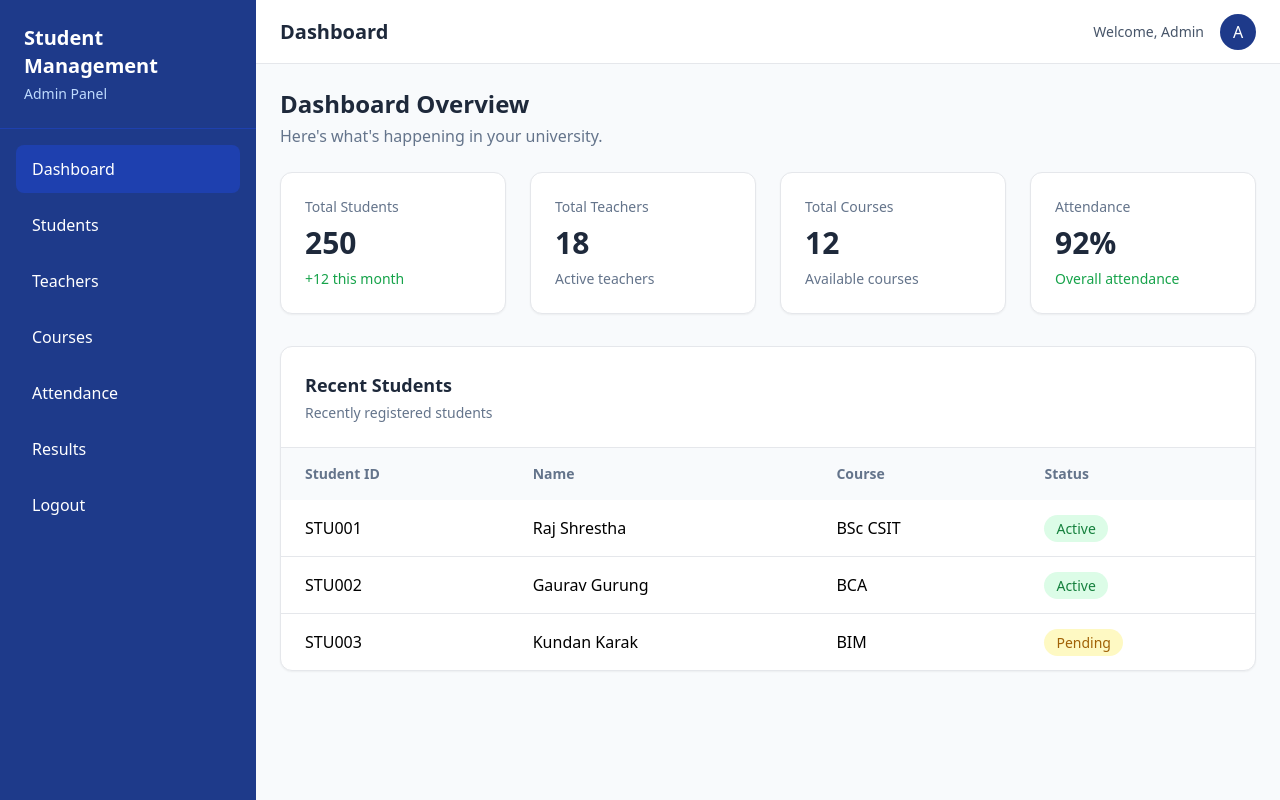
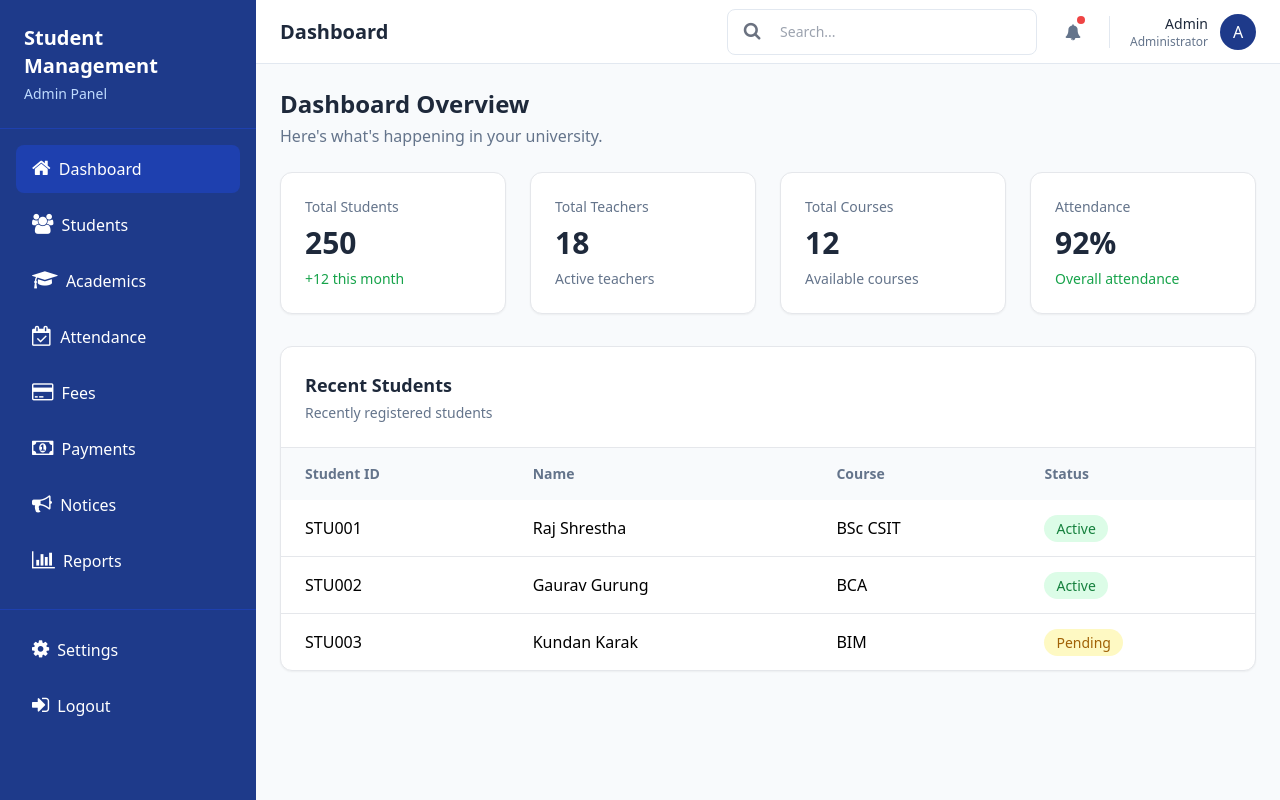
Before and after one commit to Aakashsingh555/student_management_system, a Django app: template templates/design.html in a window 1280 px wide. Run offline with Django 5.2, Linux system fonts and the light colour scheme; the template is opened without the code that fills it, so the values that code supplies are empty; some libraries are stand-ins or nearby versions.

Commit message:
Modified design.html
Added icons and made sidebar according to the required structure

```diff
--- a/templates/design.html
+++ b/templates/design.html
@@ -6,6 +6,7 @@
     <meta name="viewport" content="width=device-width, initial-scale=1.0">
 
     <title>Student Management System</title>
+    <link rel="stylesheet" href="https://cdnjs.cloudflare.com/ajax/libs/font-awesome/4.7.0/css/font-awesome.min.css">
 
     <script src="https://cdn.tailwindcss.com"></script>
 </head>
@@ -28,33 +29,52 @@
             </div>
 
             <!-- Navigation -->
-            <nav class="p-4">
+            <nav class="p-4 border-b border-blue-800">
 
                 <a href="#" class="block px-4 py-3 rounded-lg bg-blue-800 mb-2">
-                    Dashboard
+                  <i class="fa fa-home mr-1" style="font-size:20px" aria-hidden="true"></i>  Dashboard
                 </a>
 
                 <a href="#" class="block px-4 py-3 rounded-lg hover:bg-blue-800 mb-2">
+                    <i class="fa fa-users mr-1" style="font-size:20px" aria-hidden="true"></i>
                     Students
+                </a>
+                <a href="#" class="block px-4 py-3 rounded-lg hover:bg-blue-800 mb-2">
+                    <i class="fa fa-graduation-cap mr-1" style="font-size:20px" aria-hidden="true"></i>
+                    Academics
+                </a>
+                <a href="#" class="block px-4 py-3 rounded-lg hover:bg-blue-800 mb-2">
+                    <i class="fa fa-calendar-check-o mr-1" style="font-size:20px" aria-hidden="true"></i>
+                    Attendance
+                </a>
+                <a href="#" class="block px-4 py-3 rounded-lg hover:bg-blue-800 mb-2">
+                    <i class="fa fa-credit-card mr-1" style="font-size:20px" aria-hidden="true"></i>
+                    Fees
+                </a>
+                <a href="#" class="block px-4 py-3 rounded-lg hover:bg-blue-800 mb-2">
+                    <i class="fa fa-money mr-1" style="font-size:20px" aria-hidden="true"></i>
+                    Payments
+                </a>
+                <a href="#" class="block px-4 py-3 rounded-lg hover:bg-blue-800 mb-2">
+                    <i class="fa fa-bullhorn mr-1" style="font-size:20px" aria-hidden="true"></i>
+                    Notices
                 </a>
 
                 <a href="#" class="block px-4 py-3 rounded-lg hover:bg-blue-800 mb-2">
-                    Teachers
+                    <i class="fa fa-bar-chart mr-1" style="font-size:20px" aria-hidden="true"></i>
+                    Reports
                 </a>
 
-                <a href="#" class="block px-4 py-3 rounded-lg hover:bg-blue-800 mb-2">
-                    Courses
-                </a>
+                </nav>
+                <nav class="p-4">
 
                 <a href="#" class="block px-4 py-3 rounded-lg hover:bg-blue-800 mb-2">
-                    Attendance
-                </a>
-
-                <a href="#" class="block px-4 py-3 rounded-lg hover:bg-blue-800 mb-2">
-                    Results
+                    <i class="fa fa-cog mr-1" style="font-size:20px" aria-hidden="true"></i>
+                    Settings
                 </a>
 
                 <a href="#" class="block px-4 py-3 rounded-lg hover:bg-blue-800">
+                    <i class="fa fa-sign-in mr-1 " style="font-size:20px" aria-hidden="true"></i>
                     Logout
                 </a>
 
@@ -67,20 +87,67 @@
         <div class="flex-1">
 
             <!-- Top navbar -->
-            <header class="h-16 bg-white border-b flex items-center justify-between px-6">
+<header class="h-16 bg-white border-b border-slate-200 flex items-center justify-between px-6">
 
+    <!-- Left side -->
+    <div class="flex items-center">
         <h2 class="text-xl font-semibold text-slate-800">
             Dashboard
         </h2>
+    </div>
 
-                <div class="flex items-center gap-4">
 
-                    <span class="text-sm text-slate-600">
-                        Welcome, Admin
-                    </span>
+    <!-- Right side -->
+    <div class="flex items-center gap-5">
 
-                    <div class="w-9 h-9 rounded-full bg-blue-900 text-white flex items-center justify-center">
+        <!-- Search -->
+        <div class="relative pl-4 pr-4 py-1 text-sm border border-slate-200 rounded-lg
+            focus-within:ring-1 focus-within:ring-blue-500">
+
+    <i class="fa fa-search text-gray-500 text-lg" aria-hidden="true"></i>
+
+    <input
+        type="text"
+        placeholder="Search..."
+        class="w-64 pl-4 pr-4 py-2 text-sm border-none outline-none"
+    >
+</div>
+
+
+        <!-- Notification -->
+        <button
+            class="relative p-2 text-slate-500 hover:text-blue-900 hover:bg-slate-100 rounded-lg">
+
+            <i class="fa fa-bell" aria-hidden="true"></i>
+
+            <!-- Notification badge -->
+            <span class="absolute top-1 right-1 w-2 h-2 bg-red-500 rounded-full"></span>
+
+        </button>
+
+
+        <!-- Divider -->
+        <div class="h-8 w-px bg-slate-200"></div>
+
+
+        <!-- User -->
+        <div class="flex items-center gap-3">
+
+            <div class="text-right">
+                <p class="text-sm font-medium text-slate-800">
+                    Admin
+                </p>
+
+                <p class="text-xs text-slate-500">
+                    Administrator
+                </p>
+            </div>
+
+            <div class="w-9 h-9 rounded-full bg-blue-900 text-white
+                        flex items-center justify-center font-medium">
                 A
+            </div>
+
         </div>
 
     </div>
@@ -273,7 +340,6 @@
         </div>
 
     </div>
-
 </body>
 
 </html>
```
Lines whose indentation alone changed are shown as unchanged.
